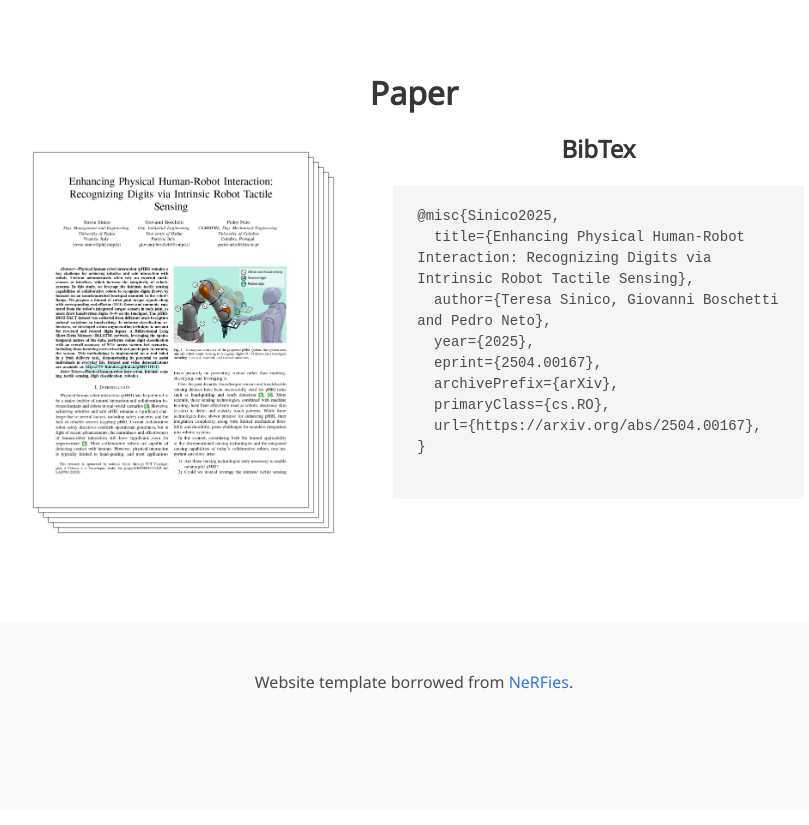
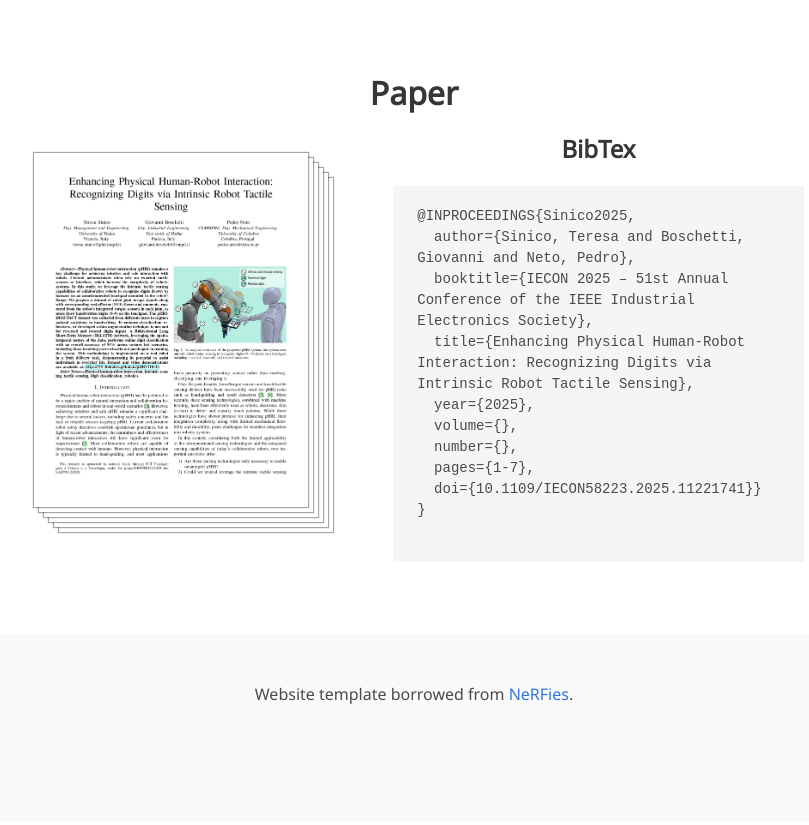
Before and after one commit to TS-Robotics/pHRI-DIGI, a plain HTML site: page index.html in a window 1280 px wide. Shown: the part 4007-4832 px from the top of the page, without its empty margins (226-1035 px from the left). Drawn offline with nearby package versions, Linux system fonts and the light colour scheme; some icons are missing; a web font is replaced by a local one.

Commit message:
Add files via upload

```diff
--- a/index.html
+++ b/index.html
@@ -108,7 +108,7 @@
             <div class="publication-links">
               <!-- PDF Link. -->
               <span class="link-block">
-                <a href="https://ieeexplore.ieee.org"
+                <a href="https://ieeexplore.ieee.org/document/11221741"
                    class="external-link button is-normal is-rounded is-dark">
                   <span class="icon">
                       <i class="fas fa-file-pdf"></i>
@@ -292,14 +292,15 @@
         <!-- <a href="https://openreview.net/forum?id=rxlokRzNWRq"><h3>ManiCast: Collaborative Manipulation with Cost-Aware Human Forecasting</h3></a>
         <p>Kushal Kedia, Prithwish Dan, Atiksh Bhardwaj, Sanjiban Choudhury</p> -->
         <h3 class="title is-4" style="text-align: center;">BibTex</h3>
-<pre style="overflow-x:hidden; text-wrap:wrap; white-space: pre-wrap;"><code>@misc{Sinico2025,
+<pre style="overflow-x:hidden; text-wrap:wrap; white-space: pre-wrap;"><code>@INPROCEEDINGS{Sinico2025,
+  author={Sinico, Teresa and Boschetti, Giovanni and Neto, Pedro},
+  booktitle={IECON 2025 – 51st Annual Conference of the IEEE Industrial Electronics Society},
   title={Enhancing Physical Human-Robot Interaction: Recognizing Digits via Intrinsic Robot Tactile Sensing},
-  author={Teresa Sinico, Giovanni Boschetti and Pedro Neto},
   year={2025},
-  eprint={2504.00167},
-  archivePrefix={arXiv},
-  primaryClass={cs.RO},
-  url={https://arxiv.org/abs/2504.00167},
+  volume={},
+  number={},
+  pages={1-7},
+  doi={10.1109/IECON58223.2025.11221741}}
 }
 
 </code></pre>
```
